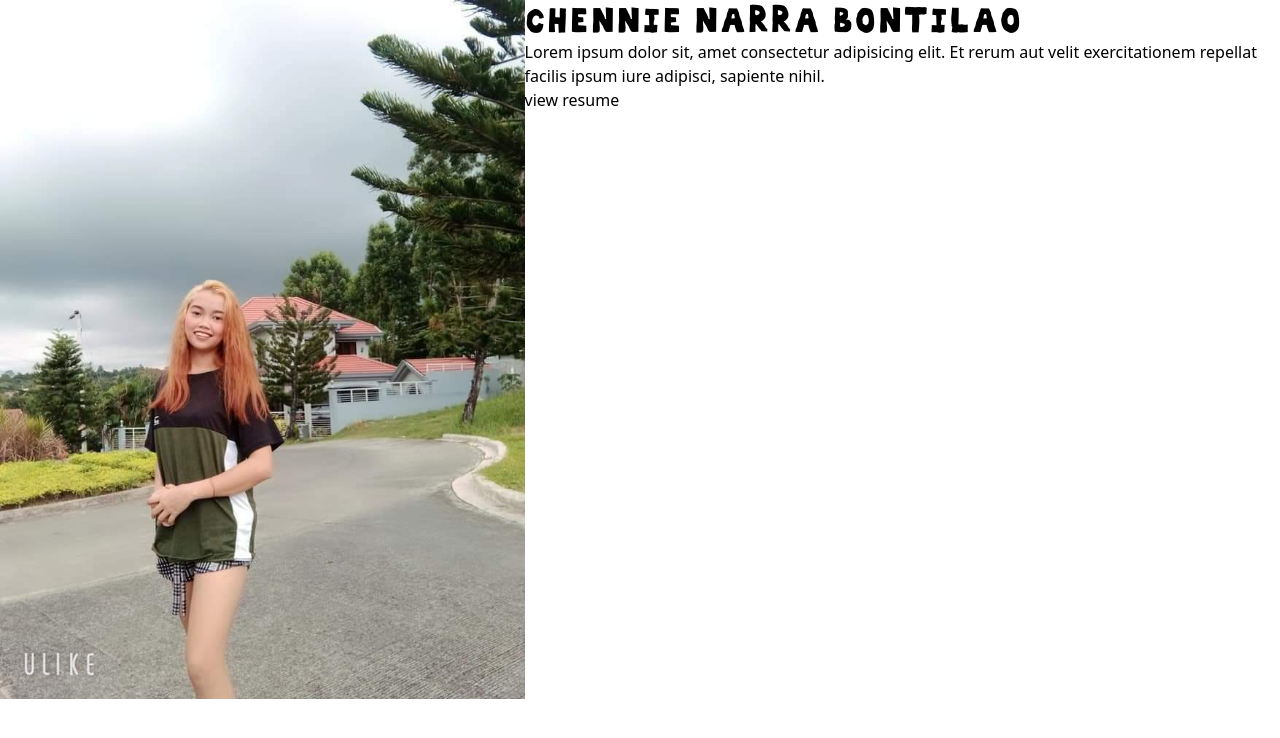
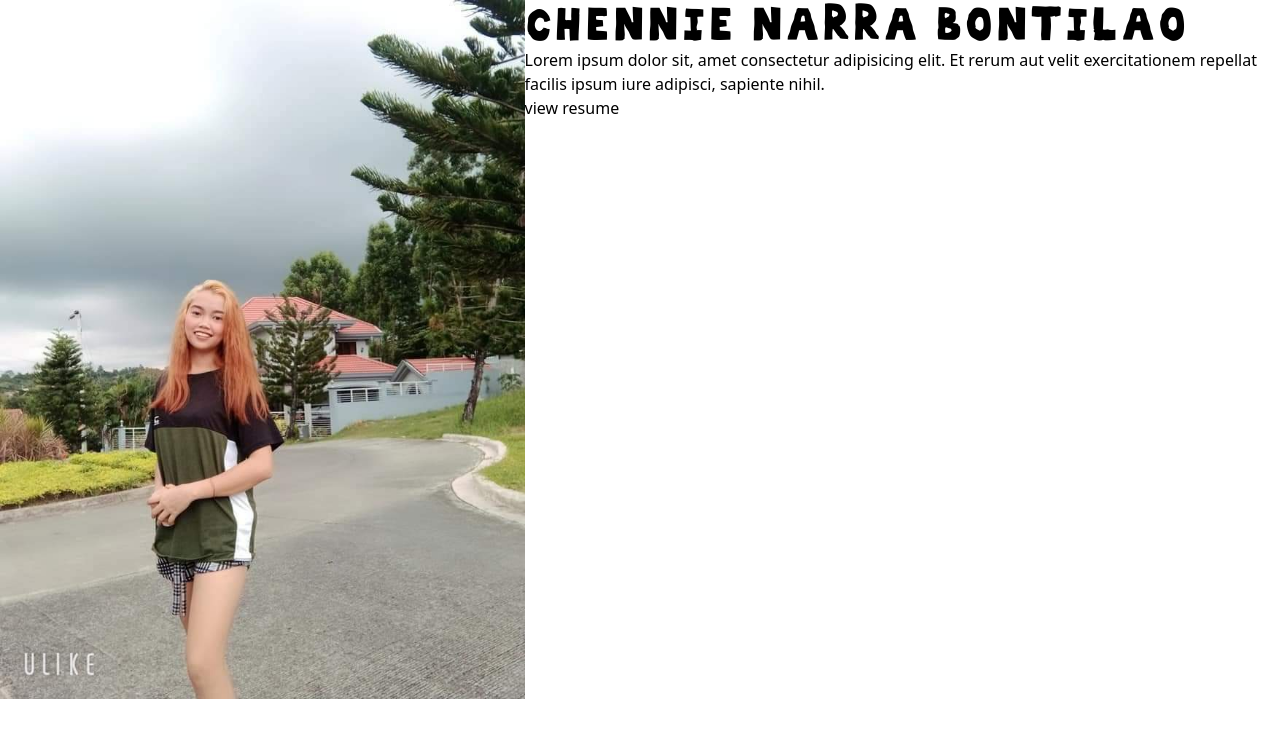
Before and after one commit to hitchcliff/chenieb-va, a React (Create React App) app: page / in a window 1280 px wide. Shown: the top 738 px of the page. Built offline with nearby package versions, Linux system fonts and the light colour scheme.

Commit message:
first commit

```diff
--- a/public/index.html
+++ b/public/index.html
@@ -38,8 +38,6 @@
     <link rel="apple-touch-icon" sizes="180x180" href="https://website.com/FavIcon.png" />
     <link rel="icon" sizes="192x192" href="https://website.com/FavIcon.png" />
     <meta name="msapplication-square310x310logo" content="https://website.com/FavIcon.png" />
-
-    <script src="https://www.youtube.com/player_api"></script>
   </head>
   <body>
     <noscript>You need to enable JavaScript to run this app.</noscript>
--- a/src/components/Heading/Heading.tsx
+++ b/src/components/Heading/Heading.tsx
@@ -1,5 +1,4 @@
 import { motion } from 'framer-motion';
-import { SlideUpSlideDown } from '../FramerMotion/Slide';
 
 export enum HeadingPattern {
   H1 = 'h1',
@@ -15,18 +14,13 @@ export default function Heading({ children, heading }: HeadingProps) {
   return (
     <div>
       {heading === HeadingPattern.H1 && (
-        <motion.h1
-          {...SlideUpSlideDown}
-          className="uppercase text-xl md:text-3xl lg:text-4xl font-bold font-bokka"
-        >
+        <motion.h1 className="uppercase text-xl md:text-3xl lg:text-5xl font-bold font-bokka">
           {children}
         </motion.h1>
       )}
 
       {heading === HeadingPattern.H2 && (
-        <motion.h2 {...SlideUpSlideDown} className="uppercase text-xl font-bold">
-          {children}
-        </motion.h2>
+        <motion.h2 className="uppercase text-xl font-bold">{children}</motion.h2>
       )}
     </div>
   );
```
